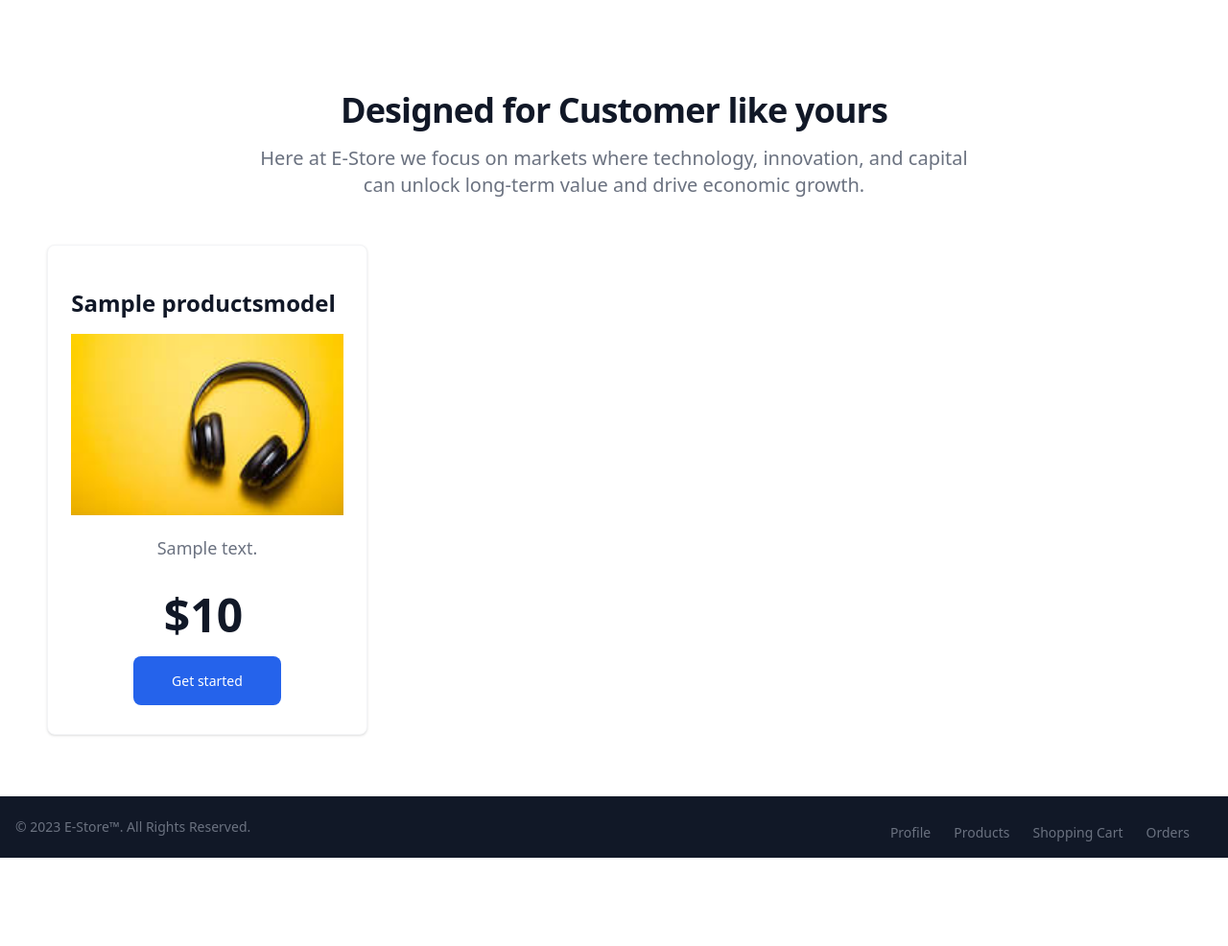
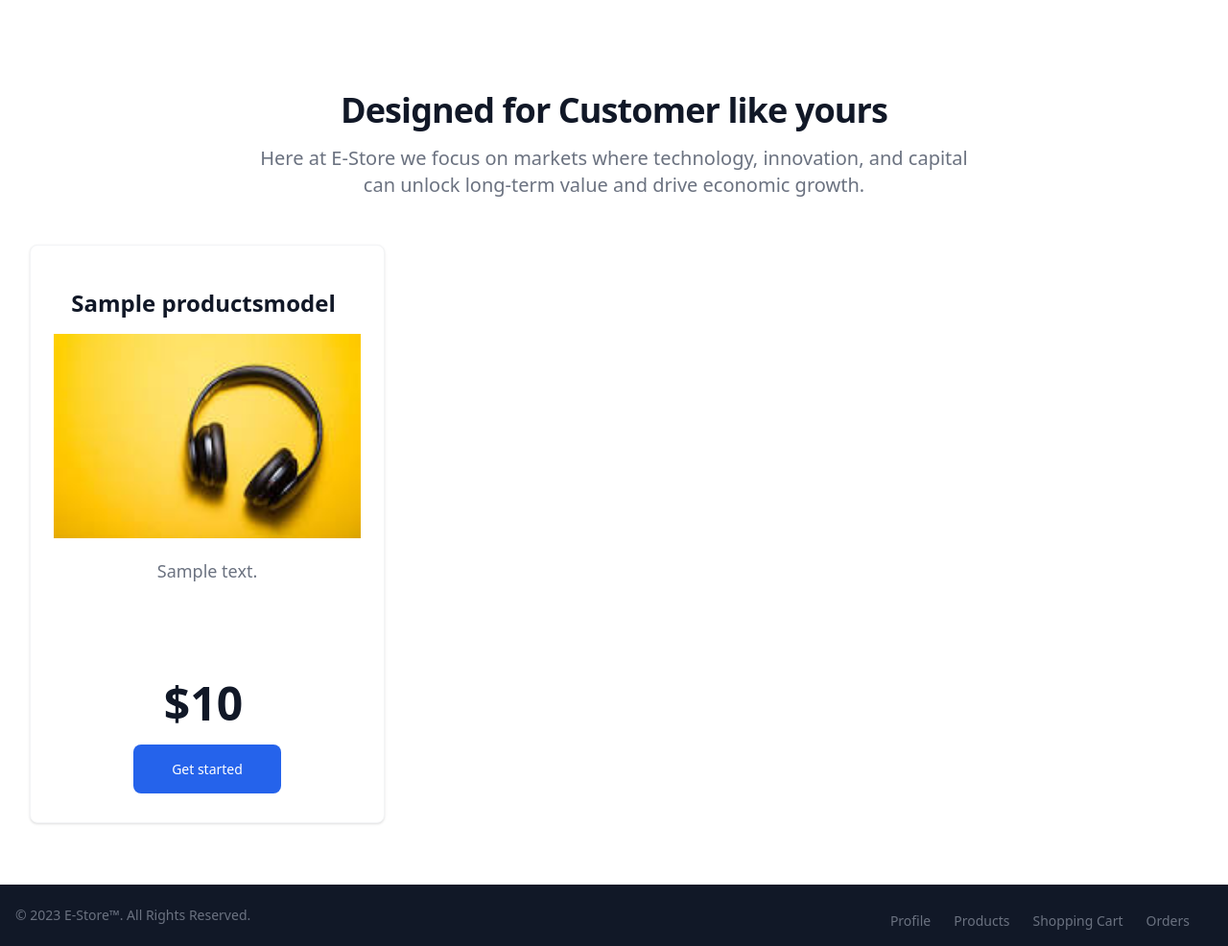
Before and after one commit to mawaisismail/store-management-python, a Django app: page /products/ in a window 1280 px wide. Shown: the part 69-1055 px from the top of the page at 96% size. Before the commit the page ends 963 px from the top, so only its background shows below. Run offline with Django 4.2, Linux system fonts and the light colour scheme; tables that the repository leaves empty hold one stand-in row (values such as "Sample post"); some libraries are stand-ins or nearby versions.

Commit message:
fix design

```diff
--- a/templates/products.html
+++ b/templates/products.html
@@ -17,7 +17,7 @@
                             <p class="mr-2 pb-4  text-2xl font-bold">{{ product.name }}</p>
                             <a href="http://localhost:8000/products/details/{{ product.id }}"><img
                                     src="{% static "/images/1.jpeg" %}" alt="image" class="w-full"/></a>
-                            <p class="my-5 font-light text-gray-500 sm:text-lg">{{ product.description }}</p>
+                            <p class="my-5 font-light text-gray-500 sm:text-lg min-w-[20rem] line-clamp-3 h-[6rem]">{{ product.description }}</p>
                             <div class="flex justify-center items-baseline my-8">
                                 <span class="mr-2 text-5xl font-extrabold">${{ product.price }}</span>
                             </div>
```
